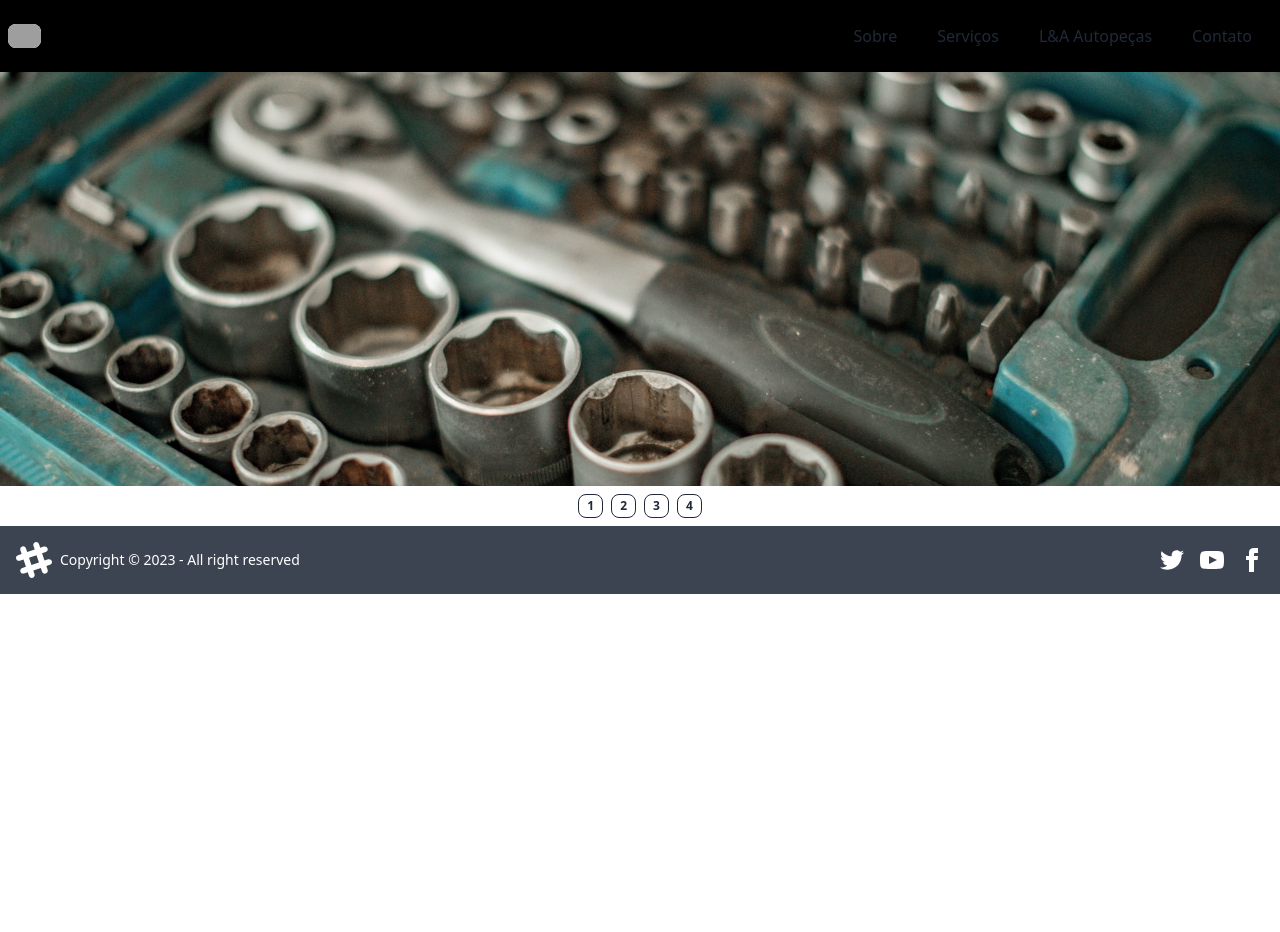
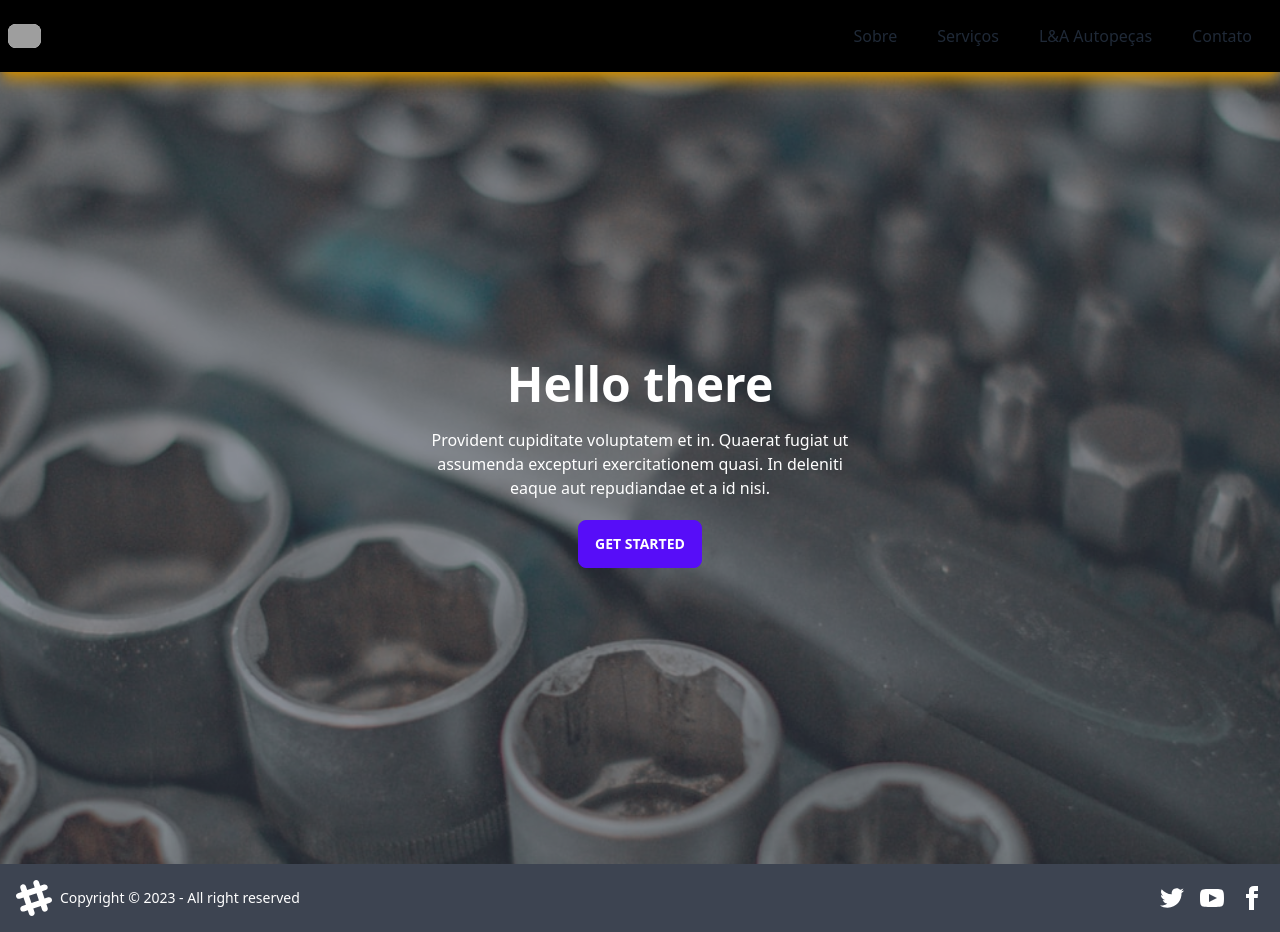
Before and after one commit to Diego-Girao/laudier-oficina, a React (Vite) app: page / in a window 1280 px wide. Before the commit the page ends 800 px from the top, so only its background shows below. Built offline with nearby package versions, Linux system fonts and the light colour scheme; grey boxes are pictures that could not be loaded.

Commit message:
Feat change hero type

```diff
--- a/src/components/Hero/Hero.jsx
+++ b/src/components/Hero/Hero.jsx
@@ -1,34 +1,80 @@
 export default function Hero() {
 	return (
 		<>
-			<div className="carousel z-0 w-full md:w-full">
-				<div id="item1" className="carousel-item w-full">
-					<img src="src/assets/images/teste.jpg" className="w-full" />
-				</div>
-				<div id="item2" className="carousel-item w-full">
-					<img src="src/assets/images/teste.jpg" className="w-full" />
-				</div>
-				<div id="item3" className="carousel-item w-full">
-					<img src="src/assets/images/teste.jpg" className="w-full" />
-				</div>
-				<div id="item4" className="carousel-item w-full">
-					<img src="src/assets/images/teste.jpg" className="w-full" />
+			<div
+				className="hero min-h-screen -mt-2 relative -z-10"
+				style={{
+					backgroundImage: `url("src/assets/images/teste.jpg")`,
+				}}
+			>
+				<div className="hero-overlay bg-opacity-60"></div>
+				<div className="hero-content text-center text-neutral-content">
+					<div className="max-w-md">
+						<h1 className="mb-5 text-5xl font-bold">Hello there</h1>
+						<p className="mb-5">
+							Provident cupiditate voluptatem et in. Quaerat fugiat ut assumenda
+							excepturi exercitationem quasi. In deleniti eaque aut repudiandae
+							et a id nisi.
+						</p>
+						<button className="btn btn-primary">Get Started</button>
+					</div>
 				</div>
 			</div>
-			<div className="flex justify-center w-full py-2 gap-2">
-				<a href="#item1" className="btn btn-outline btn-xs">
-					1
-				</a>
-				<a href="#item2" className="btn btn-outline btn-xs">
-					2
-				</a>
-				<a href="#item3" className="btn  btn-outline btn-xs">
-					3
-				</a>
-				<a href="#item4" className="btn  btn-outline btn-xs">
-					4
-				</a>
+
+			{/* <div className="card lg:card-side lg:w-fit lg:mt-3 bg-slate-500 shadow-xl shadow-gray-900">
+				<figure>
+					<img
+						src="https://daisyui.com/images/stock/photo-1635805737707-575885ab0820.jpg"
+						alt="Tools"
+					/>
+				</figure>
+				<div className="card-body">
+					<h2 className="card-title">New album is released!</h2>
+					<p>Click the button to listen on Spotiwhy app.</p>
+				</div>
 			</div>
+			<div className="card lg:card-side lg:w-fit lg:mt-3 bg-slate-500 shadow-xl shadow-gray-900">
+				<figure>
+					<img
+						src="https://daisyui.com/images/stock/photo-1635805737707-575885ab0820.jpg"
+						alt="Tools"
+					/>
+				</figure>
+				<div className="card-body">
+					<h2 className="card-title">New album is released!</h2>
+					<p>Click the button to listen on Spotiwhy app.</p>
+				</div>
+			</div> */}
 		</>
+		// <>
+		// 	<div className="carousel z-0 w-full">
+		// 		<div id="item1" className="carousel-item w-full">
+		// 			<img src="src/assets/images/teste.jpg" className="w-full" />
+		// 		</div>
+		// 		<div id="item2" className="carousel-item w-full">
+		// 			<img src="src/assets/images/teste.jpg" className="w-full" />
+		// 		</div>
+		// 		<div id="item3" className="carousel-item w-full">
+		// 			<img src="src/assets/images/teste.jpg" className="w-full" />
+		// 		</div>
+		// 		<div id="item4" className="carousel-item w-full">
+		// 			<img src="src/assets/images/teste.jpg" className="w-full" />
+		// 		</div>
+		// 	</div>
+		// 	<div className="flex justify-center w-full py-2 gap-2">
+		// 		<a href="#item1" className="btn btn-outline btn-xs">
+		// 			1
+		// 		</a>
+		// 		<a href="#item2" className="btn btn-outline btn-xs">
+		// 			2
+		// 		</a>
+		// 		<a href="#item3" className="btn  btn-outline btn-xs">
+		// 			3
+		// 		</a>
+		// 		<a href="#item4" className="btn  btn-outline btn-xs">
+		// 			4
+		// 		</a>
+		// 	</div>
+		// </>
 	)
 }
```
